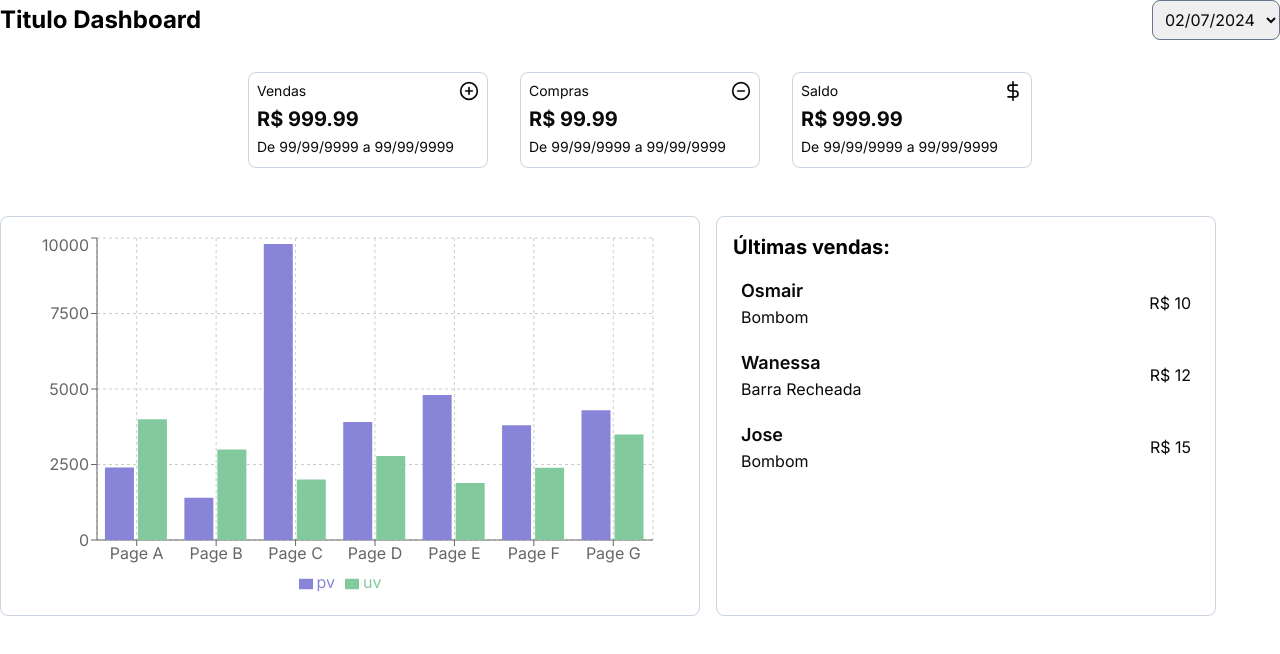
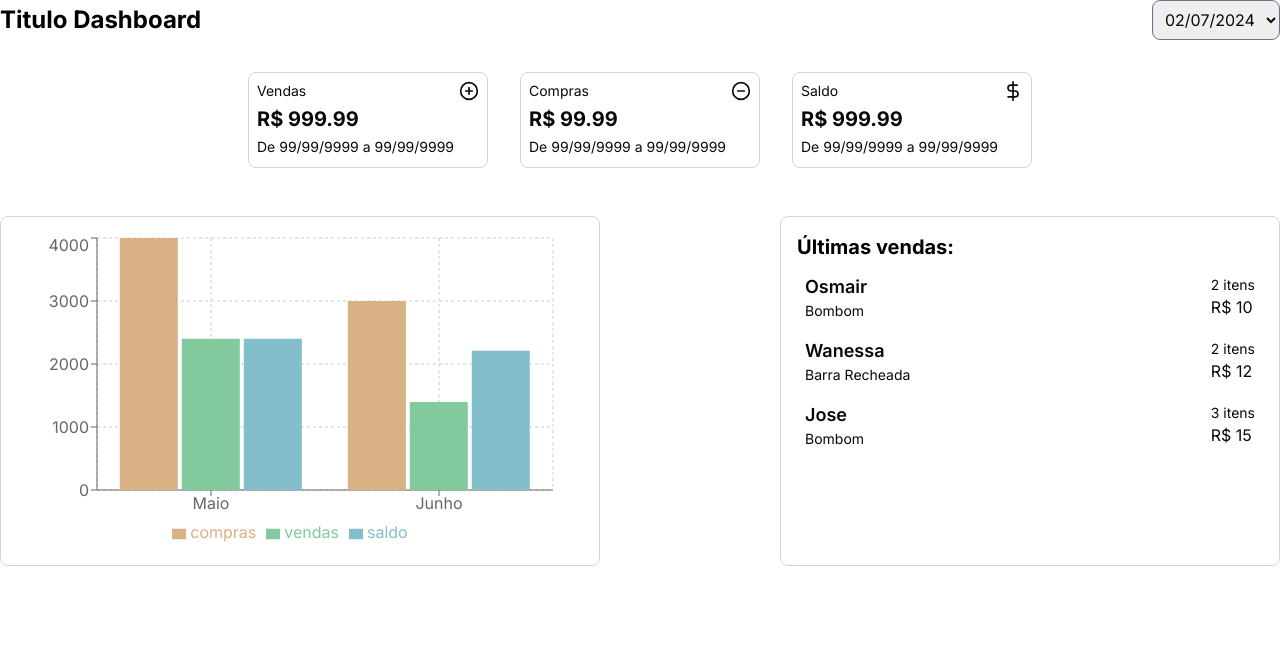
Before and after one commit to OsmairS3t/alphysweb, a Next.js app: page /dashboard in a window 1280 px wide. Shown: the top 654 px of the page. Built offline with nearby package versions, Linux system fonts and the light colour scheme.

Commit message:
"Updated at night"

```diff
--- a/src/app/dashboard/page.tsx
+++ b/src/app/dashboard/page.tsx
@@ -3,31 +3,46 @@ import LastRecords from "@aw/components/LastRecords";
 import Chart from "@aw/components/ui/chart";
 
 export default function Dashboard() {
+  const dataChart = [
+    {
+      name: 'Maio',
+      compras: 4000,
+      vendas: 2400,
+      saldo: 2400,
+    },
+    {
+      name: 'Junho',
+      compras: 3000,
+      vendas: 1398,
+      saldo: 2210,
+    },
+  ];
+
   const dataList = [
     {
       id: 1,
       name: 'Osmair',
       product: 'Bombom',
       amount: 2,
-      price: 10
+      price: 10.00
     },
     {
       id: 2,
       name: 'Wanessa',
       product: 'Barra Recheada',
       amount: 2,
-      price: 12
+      price: 12.00
     },
     {
       id: 3,
       name: 'Jose',
       product: 'Bombom',
       amount: 3,
-      price: 15
+      price: 15.00
     },
   ]
 
-return (
+  return (
     <div className="flex flex-col gap-8 justify-center">
       <section className="flex flex-row justify-between items-center">
         <h1 className="font-bold text-2xl text-black">Titulo Dashboard</h1>
@@ -57,11 +72,11 @@ return (
         />
       </section>
 
-      <section className="flex flex-row flex-wrap w-full h-[300px] my-4 gap-4">
-        <div className="p-4 w-96 h-72 lg:w-[700px] lg:h-[400px] border-[1px] border-slate-300 hover:shadow-md transition-all rounded-lg">
-          <Chart />
+      <section className="flex flex-row flex-wrap justify-between w-full h-[300px] my-4 gap-4">
+        <div className="p-4 w-96 h-72 lg:w-[600px] lg:h-[350px] border-[1px] border-slate-300 hover:shadow-md transition-all rounded-lg">
+          <Chart data={dataChart} />
         </div>
-        <div className="p-4 w-96 h-72 lg:w-[500px] lg:h-[400px] border-[1px] border-slate-300 hover:shadow-md transition-all rounded-lg">
+        <div className="p-4 w-96 h-72 lg:w-[500px] lg:h-[350px] border-[1px] border-slate-300 hover:shadow-md transition-all rounded-lg">
           <LastRecords data={dataList} />
         </div>
       </section>
--- a/src/app/register/product/list.tsx
+++ b/src/app/register/product/list.tsx
@@ -5,20 +5,24 @@ import { supabase } from '@aw/lib/database';
 import { zodResolver } from "@hookform/resolvers/zod"
 import { useForm } from "react-hook-form"
 import { z } from "zod"
-import { Table,
+import {
+  Table,
   TableBody,
   TableCell,
   TableFooter,
   TableHead,
   TableHeader,
-  TableRow } from '@aw/components/ui/table';
+  TableRow
+} from '@aw/components/ui/table';
 import { Button } from '@aw/components/ui/button';
-import { Dialog,
+import {
+  Dialog,
   DialogContent,
   DialogTitle,
   DialogTrigger,
   DialogHeader,
-  DialogClose} from '@aw/components/ui/dialog';
+  DialogClose
+} from '@aw/components/ui/dialog';
 import {
   Form,
   FormControl,
@@ -39,10 +43,9 @@ import { Input } from '@aw/components/ui/input';
 import { PlusCircle, Search, Trash2 } from 'lucide-react';
 
 const formSchema = z.object({
-  category: z
-    .string({
-      required_error: "Favor selecionar uma categoria.",
-    }),
+  category: z.string({
+    required_error: "Informe uma categoria",
+  }),
   name: z.string().min(2, {
     message: "O nome do produto deve ter ao menos 2 caracteres.",
   }),
@@ -67,21 +70,21 @@ export default function ListProduct() {
   })
 
   async function getCategories() {
-    const {data} = await supabase.from('categories').select('*').order('name')
-    if(data) {
+    const { data } = await supabase.from('categories').select('*').order('name')
+    if (data) {
       setCategories(data)
     }
   }
 
   async function getProducts(name?: string) {
-    if(name) {
-      const {data} = await supabase.from('products').select('*').like('name', name)
-      if(data) {
+    if (name) {
+      const { data } = await supabase.from('products').select('*').like('name', name)
+      if (data) {
         setProducts(data)
       }
     } else {
-      const {data} = await supabase.from('products').select('*')
-      if(data) {
+      const { data } = await supabase.from('products').select('*')
+      if (data) {
         setProducts(data)
       }
     }
@@ -118,7 +121,7 @@ export default function ListProduct() {
   useEffect(() => {
     getCategories()
     getProducts()
-  },[])
+  }, [])
 
   return (
     <div>
@@ -127,7 +130,7 @@ export default function ListProduct() {
         <form className='flex flex-row gap-2'>
           <Input name="search" id='search' placeholder='Localizar' />
           <Button type='submit' variant="outline">
-            <Search className='w-4 h-4 mr-2' onClick={()=>getProducts()}/>Buscar</Button>
+            <Search className='w-4 h-4 mr-2' onClick={() => getProducts()} />Buscar</Button>
         </form>
 
         <Dialog>
@@ -148,7 +151,7 @@ export default function ListProduct() {
                   name="category"
                   render={({ field }) => (
                     <FormItem>
-                      <FormLabel>Categoria:</FormLabel>
+                      <FormLabel>Categoria</FormLabel>
                       <Select onValueChange={field.onChange} defaultValue={field.value}>
                         <FormControl>
                           <SelectTrigger>
--- a/src/components/LastRecords.tsx
+++ b/src/components/LastRecords.tsx
@@ -12,18 +12,21 @@ interface Props {
   data: dataProps[];
 }
 
-export default function LastRecords({data}: Props) {
+export default function LastRecords({ data }: Props) {
   return (
     <div className='w-52 lg:w-full'>
       <h2 className='text-xl font-bold text-black'>Últimas vendas:</h2>
-      <ul className='mt-2'>
+      <ul className='mt-1'>
         {data.map(item => (
-          <li key={item.id} className='flex flex-row w-full flex-wrap justify-between items-center mb-1 p-2'>
+          <li key={item.id} className='flex flex-row w-full flex-wrap justify-between items-center p-2'>
             <div className='flex flex-col'>
               <p className='font-semibold text-lg'>{item.name}</p>
-              <p className='text-md'>{item.product}</p>
+              <p className='text-sm'>{item.product}</p>
             </div>
-            <p>R$ {item.price}</p>
+            <div className='flex flex-col'>
+              <p className='text-sm'>{item.amount} itens</p>
+              <p>R$ {item.price}</p>
+            </div>
           </li>
         ))}
       </ul>
--- a/src/components/ui/chart.tsx
+++ b/src/components/ui/chart.tsx
@@ -13,51 +13,17 @@ import {
   ResponsiveContainer
 } from 'recharts';
 
-export default function Chart() {
-  const data = [
-    {
-      name: 'Page A',
-      uv: 4000,
-      pv: 2400,
-      amt: 2400,
-    },
-    {
-      name: 'Page B',
-      uv: 3000,
-      pv: 1398,
-      amt: 2210,
-    },
-    {
-      name: 'Page C',
-      uv: 2000,
-      pv: 9800,
-      amt: 2290,
-    },
-    {
-      name: 'Page D',
-      uv: 2780,
-      pv: 3908,
-      amt: 2000,
-    },
-    {
-      name: 'Page E',
-      uv: 1890,
-      pv: 4800,
-      amt: 2181,
-    },
-    {
-      name: 'Page F',
-      uv: 2390,
-      pv: 3800,
-      amt: 2500,
-    },
-    {
-      name: 'Page G',
-      uv: 3490,
-      pv: 4300,
-      amt: 2100,
-    },
-  ];
+interface Props {
+  name: string;
+  compras: number;
+  vendas: number;
+  saldo: number;
+}
+interface PropsChart {
+  data: Props[]
+}
+
+export default function Chart({ data }: PropsChart) {
 
   return (
     <ResponsiveContainer width="100%" height="100%">
@@ -77,8 +43,9 @@ export default function Chart() {
         <YAxis />
         <Tooltip />
         <Legend />
-        <Bar dataKey="pv" fill="#8884d8" activeBar={<Rectangle fill="pink" stroke="blue" />} />
-        <Bar dataKey="uv" fill="#82ca9d" activeBar={<Rectangle fill="gold" stroke="purple" />} />
+        <Bar dataKey="compras" fill="#d8b184" activeBar={<Rectangle fill="pink" stroke="blue" />} />
+        <Bar dataKey="vendas" fill="#82ca9d" activeBar={<Rectangle fill="gold" stroke="purple" />} />
+        <Bar dataKey="saldo" fill="#82bfca" activeBar={<Rectangle fill="gold" stroke="purple" />} />
       </BarChart>
     </ResponsiveContainer>
   )
```
